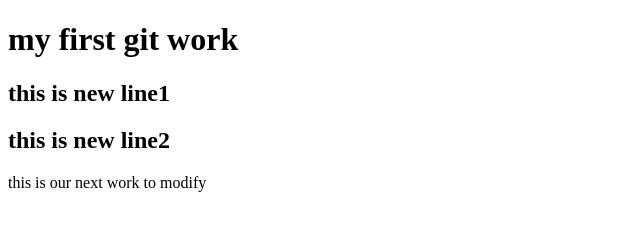
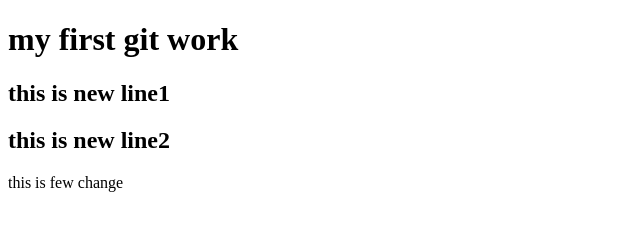
Before and after one commit to nurtania/second-sample, a plain HTML site: page index.html in a window 1280 px wide. Shown: the whole page, without its empty margins (0-640 px from the left). Drawn offline with Linux system fonts and the light colour scheme.

Commit message:
add p for few change

```diff
--- a/index.html
+++ b/index.html
@@ -10,7 +10,7 @@
     <h1>my first git work</h1>
     <h2>this is new line1</h2>
     <h2>this is new line2</h2>
-    <p>this is our next work to modify</p>
+    <p>this is few change</p>
 </body>
 
 </html>
```
